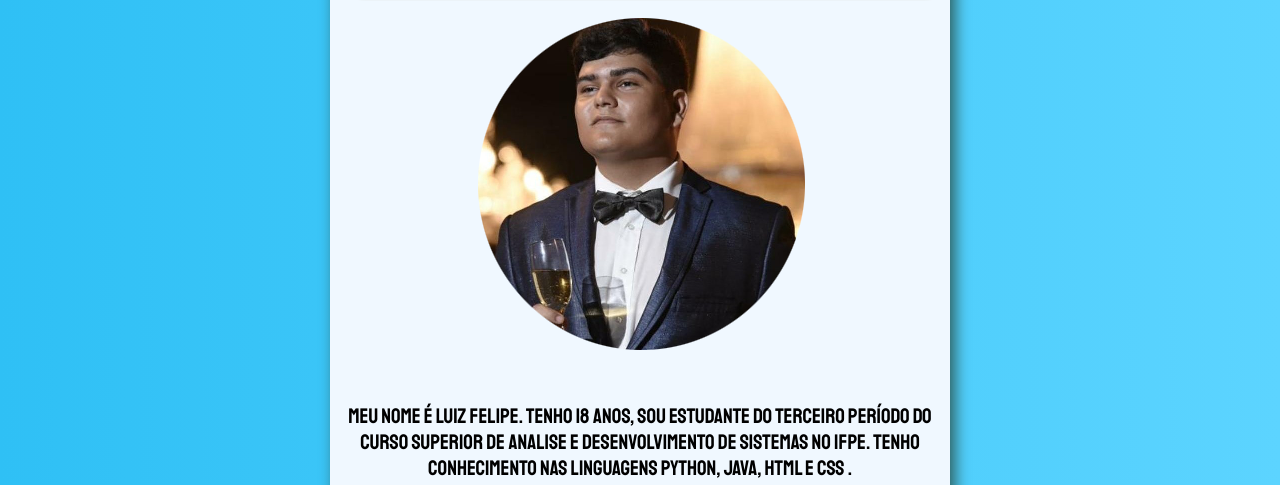
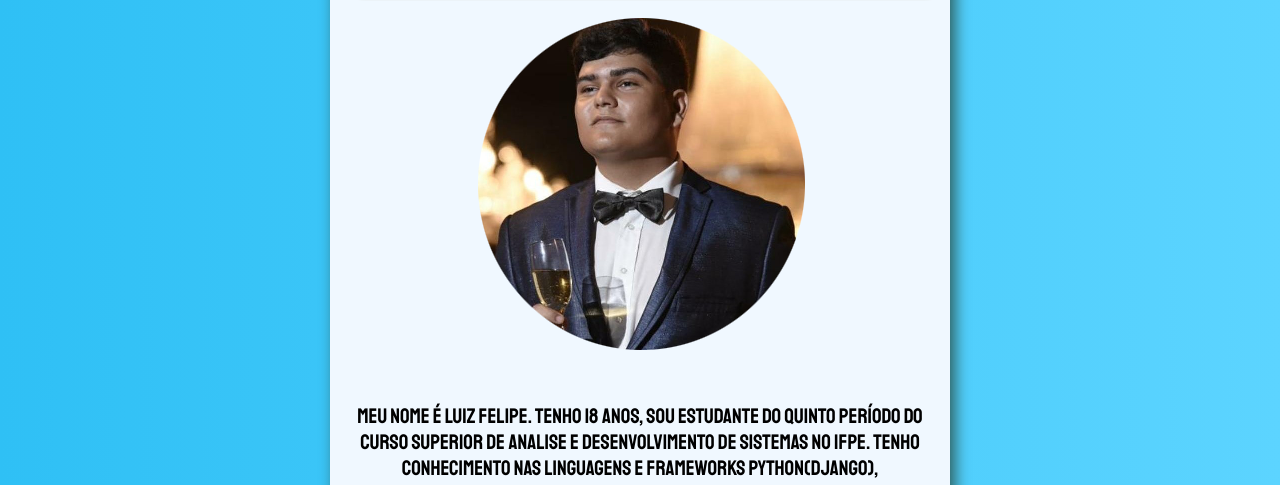
Before and after one commit to LuizFelipe33/Quem-sou-eu, a plain HTML site: page index.html in a window 1280 px wide. Shown: the part 95-580 px from the top of the page. Drawn offline with Linux system fonts and the light colour scheme.

Commit message:
Update index.html

```diff
--- a/index.html
+++ b/index.html
@@ -27,7 +27,7 @@
 <body>
      <main>   <h1>Quem sou eu?</h1>
         <img src="eu.png" alt="Luiz Felipe">
-        <p>Meu nome é Luiz Felipe. Tenho 18 anos, sou estudante do terceiro período do curso superior de Analise e Desenvolvimento de Sistemas no IFPE. Tenho conhecimento nas linguagens python, Java, HTML e Css . </p>
+        <p>Meu nome é Luiz Felipe. Tenho 18 anos, sou estudante do quinto período do curso superior de Analise e Desenvolvimento de Sistemas no IFPE. Tenho conhecimento nas linguagens e frameworks python(Django), Java(Springboot, Node), HTML e Css.</p>
 
         <h2>Como falar comigo?</h2>
         <p><a href="https://www.instagram.com/luizf3lip33/"target="_black" rel="external">Instagram</a><br>
```
